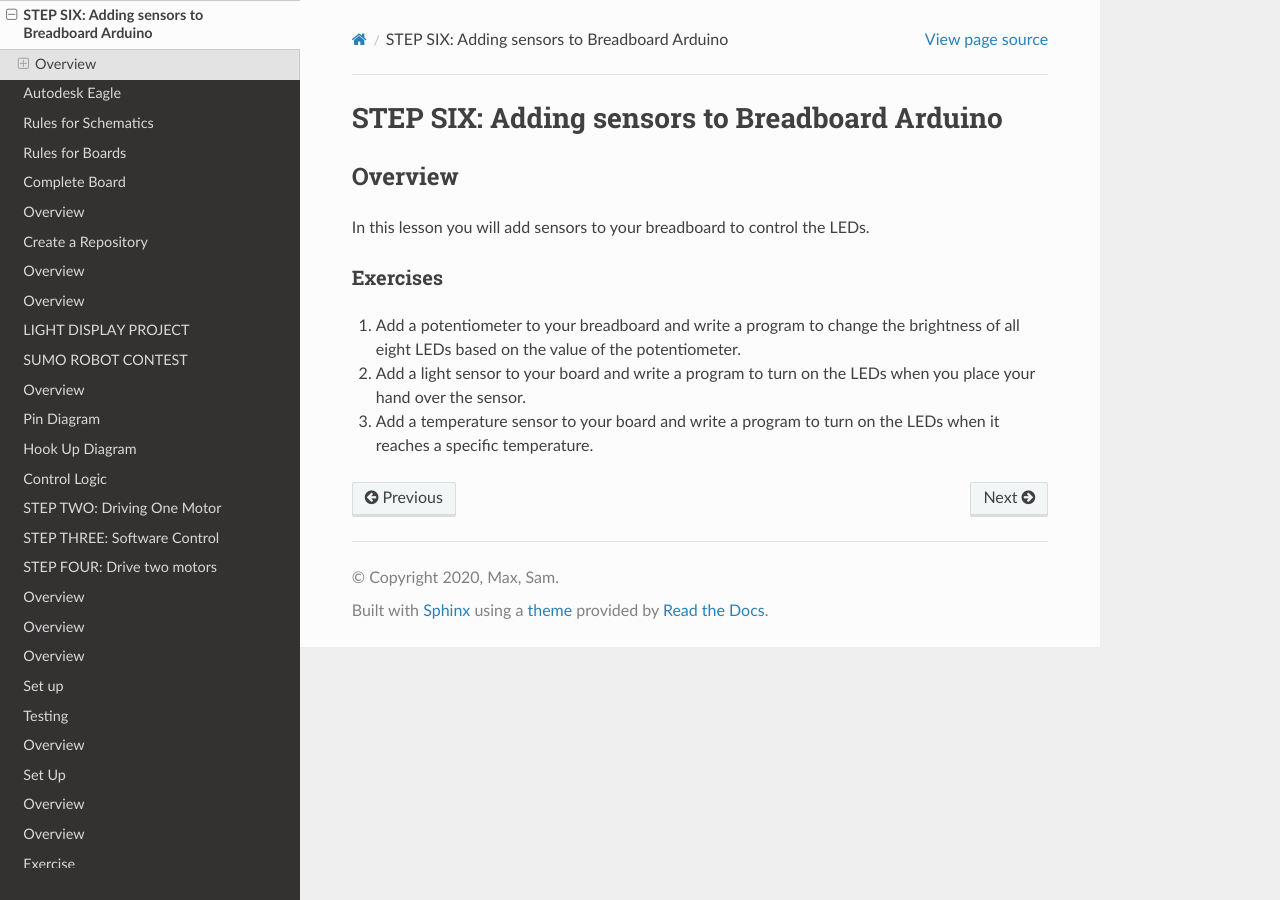
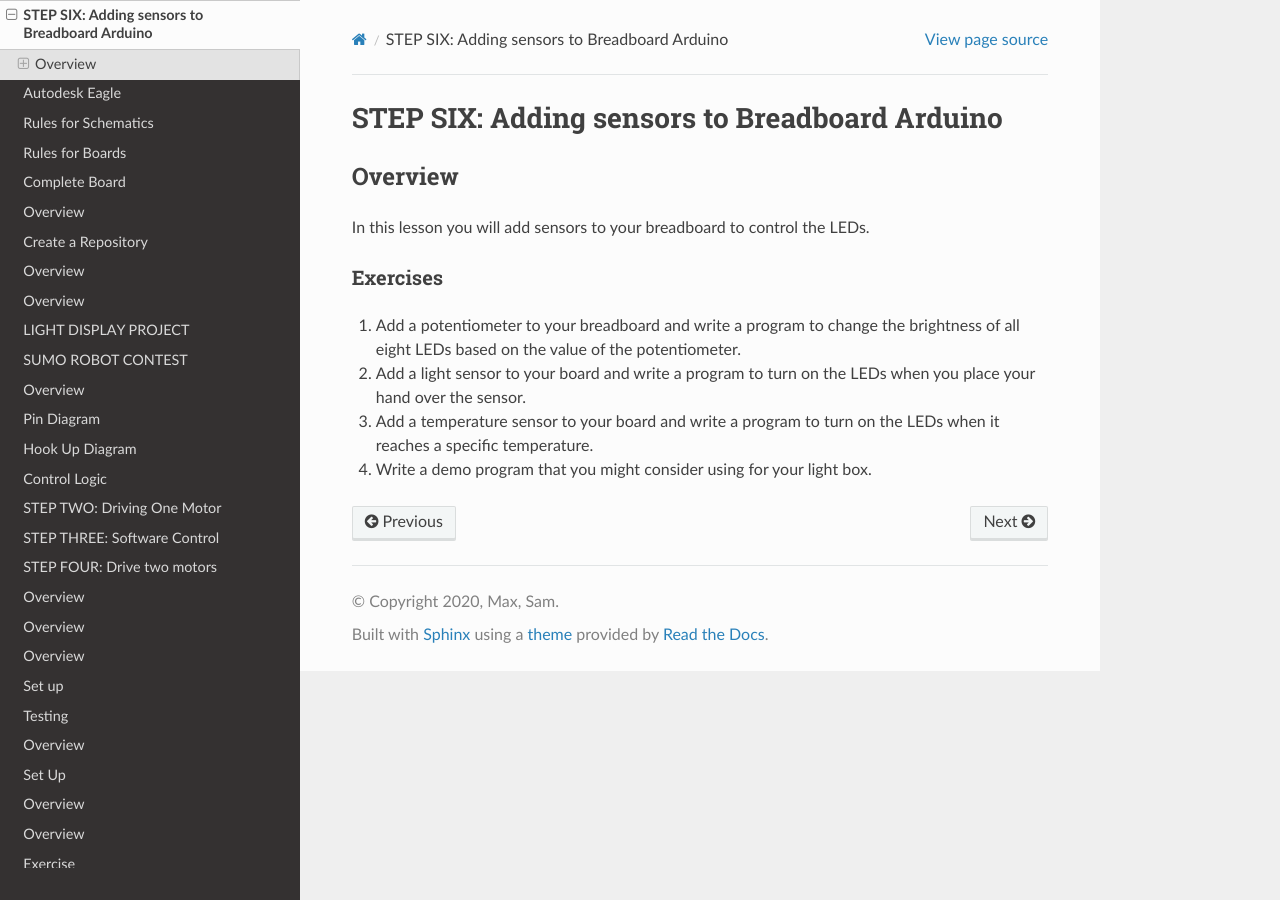
Before and after one commit to maxtkc/mvths-wiki, a Sphinx documentation site: the page built from docs/044c-sensor-breadboard.rst, in a window 1280 px wide. Built offline with Sphinx 7.4.7 and the Read the Docs theme 2.0.0, drawn with Linux system fonts in a browser that asks for light colours; pages that are not in the unit, such as notebooks, are missing from menus.

Commit message:
Update 044c-sensor-breadboard.rst

```diff
--- a/docs/044c-sensor-breadboard.rst
+++ b/docs/044c-sensor-breadboard.rst
@@ -10,7 +10,6 @@ Exercises
 ~~~~~~~~
 
 #. Add a potentiometer to your breadboard and write a program to change the brightness of all eight LEDs based on the value of the potentiometer.
-
 #. Add a light sensor to your board and write a program to turn on the LEDs when you place your hand over the sensor.
-
 #. Add a temperature sensor to your board and write a program to turn on the LEDs when it reaches a specific temperature.
+#. Write a demo program that you might consider using for your light box.
```
